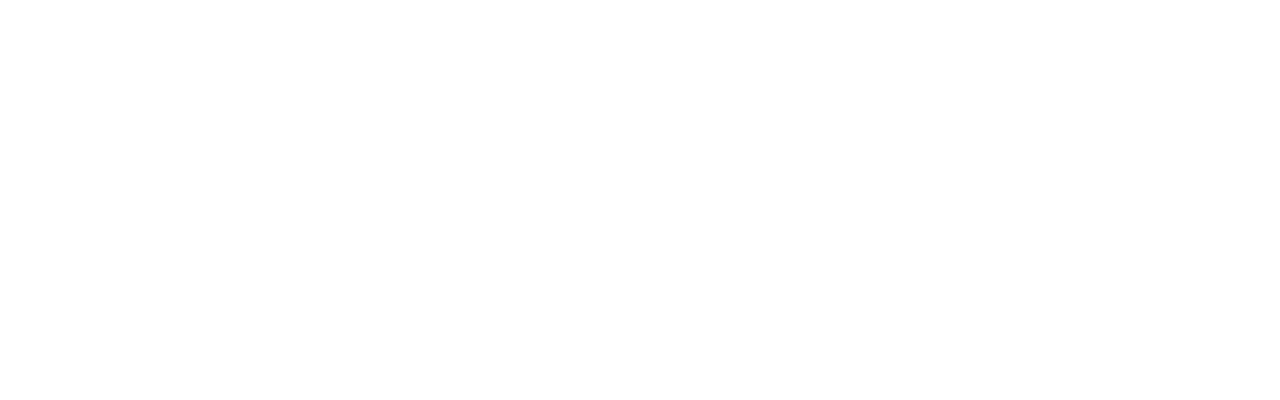
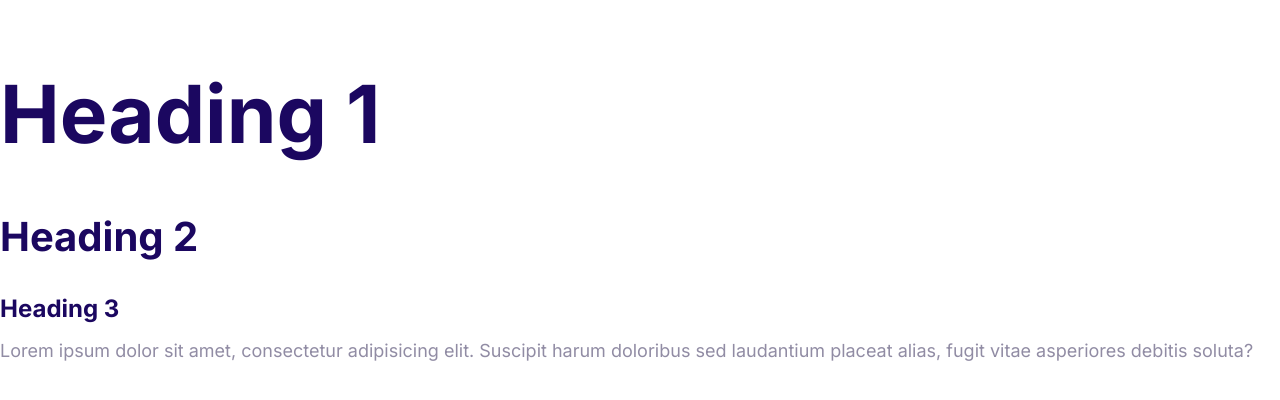
Before and after one commit to wasenter/prolink, a plain HTML site: page tr.html in a window 1280 px wide. Drawn offline with Linux system fonts and the light colour scheme.

Commit message:
Define styles of fonts.

```diff
--- a/style.css
+++ b/style.css
@@ -5,3 +5,44 @@
   --color-heading: #1b0760;
   --color-body: #918ca4;
 }
+html {
+  font-size: 62.5%;
+}
+body {
+  font-family: "Inter", Arial, Helvetica, sans-serif;
+  font-size: 2.4rem;
+  line-height: 1.5;
+  color: var(--color-body);
+}
+h1,
+h2,
+h3 {
+  color: var(--color-heading);
+  margin-bottom: 1rem;
+}
+h1 {
+  font-size: 7rem;
+}
+h2 {
+  font-size: 4rem;
+}
+h3 {
+  font-size: 3rem;
+}
+p {
+  margin-top: 0;
+}
+@media screen and (min-width: 1024px) {
+  body {
+    font-size: 1.8rem;
+  }
+  h1 {
+    font-size: 8rem;
+  }
+  h2 {
+    font-size: 4rem;
+  }
+  h3 {
+    font-size: 2.4rem;
+  }
+}
--- a/tr.html
+++ b/tr.html
@@ -4,8 +4,23 @@
     <meta charset="UTF-8" />
     <meta name="viewport" content="width=device-width, initial-scale=1.0" />
     <title>Project</title>
+    <link rel="preconnect" href="https://fonts.googleapis.com" />
+    <link rel="preconnect" href="https://fonts.gstatic.com" crossorigin />
+    <link
+      href="https://fonts.googleapis.com/css2?family=Inter:wght@400;700&display=swap"
+      rel="stylesheet"
+    />
     <link rel="stylesheet" href="normalize.css" />
     <link rel="stylesheet" href="style.css" />
   </head>
-  <body></body>
+  <body>
+    <h1>Heading 1</h1>
+    <h2>Heading 2</h2>
+    <h3>Heading 3</h3>
+    <p>
+      Lorem ipsum dolor sit amet, consectetur adipisicing elit. Suscipit harum
+      doloribus sed laudantium placeat alias, fugit vitae asperiores debitis
+      soluta?
+    </p>
+  </body>
 </html>
```
